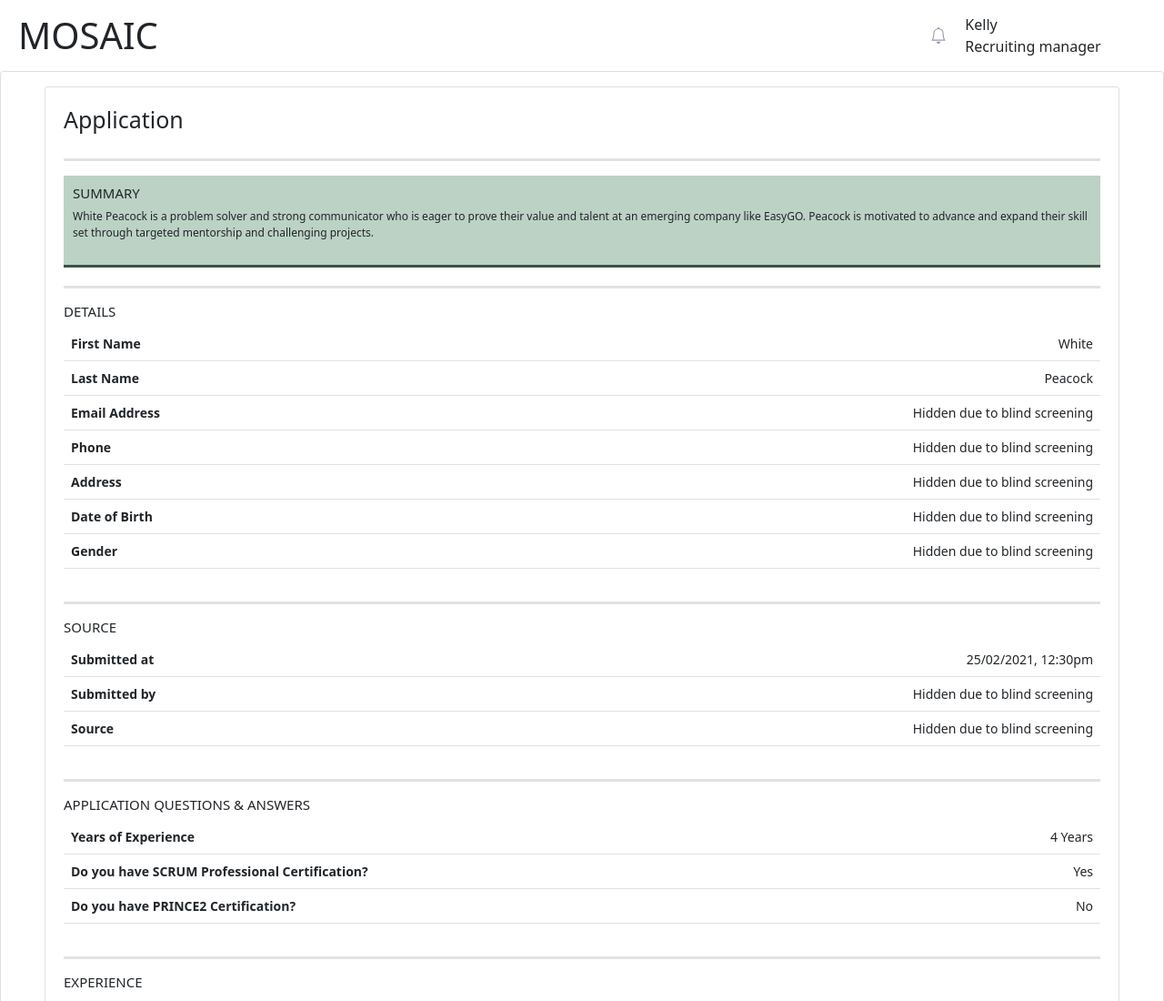
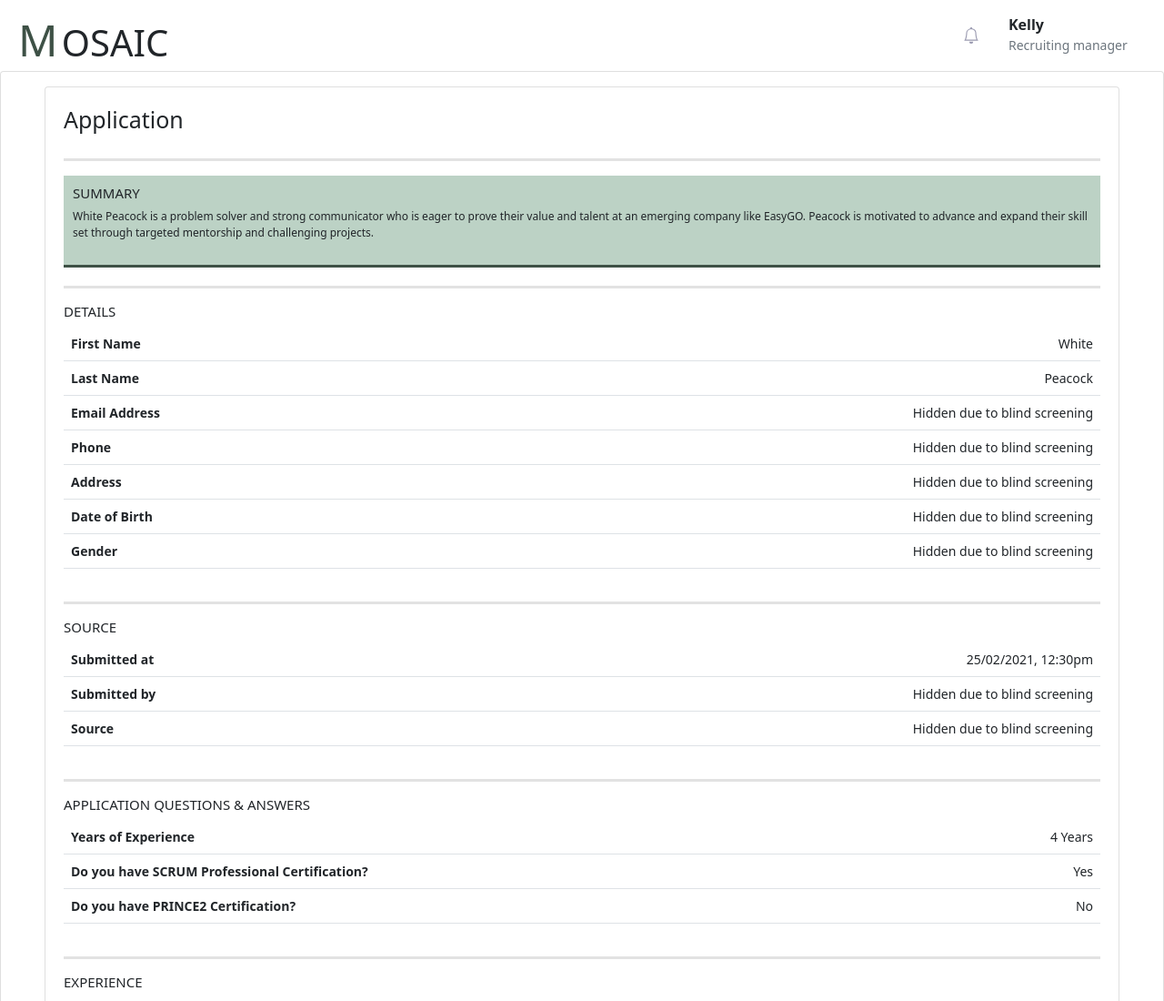
Before and after one commit to HFG-2022/Mosaic, a plain HTML site: page applicantView.html in a window 1280 px wide. Shown: the top 1100 px of the page at 91% size. Drawn offline with nearby package versions, Linux system fonts and the light colour scheme.

Commit message:
Fix header and footer's UI

```diff
--- a/applicantView.html
+++ b/applicantView.html
@@ -13,19 +13,20 @@
   <div id="intro-section">
     <div class="row">
         <div class="col big-box">
-                <p class="display-6">MOSAIC</p>
+            <span class="display-5" style="color: #3E5146;">M</span>
+            <span class="display-6">OSAIC</span>
         </div>
         <div class="col-1 bell-icon">
             <svg xmlns="http://www.w3.org/2000/svg" width="18" height="18" fill="#9A9AB0" class="bi bi-bell" viewBox="0 0 16 16">
                 <path d="M8 16a2 2 0 0 0 2-2H6a2 2 0 0 0 2 2zM8 1.918l-.797.161A4.002 4.002 0 0 0 4 6c0 .628-.134 2.197-.459 3.742-.16.767-.376 1.566-.663 2.258h10.244c-.287-.692-.502-1.49-.663-2.258C12.134 8.197 12 6.628 12 6a4.002 4.002 0 0 0-3.203-3.92L8 1.917zM14.22 12c.223.447.481.801.78 1H1c.299-.199.557-.553.78-1C2.68 10.2 3 6.88 3 6c0-2.42 1.72-4.44 4.005-4.901a1 1 0 1 1 1.99 0A5.002 5.002 0 0 1 13 6c0 .88.32 4.2 1.22 6z"/>
             </svg>
         </div>
-            <div class="col-2">
+        <div class="col-2" style="width: 175px">
             <div class="row">
-                    Kelly
+                <strong >Kelly</strong>
             </div>
             <div class="row">
-                    Recruiting manager
+                <small class="text-muted">Recruiting manager</small>
             </div>
         </div>
       </div>
```
Also changed, not shown: jdc_page.html (+4 -4 lines). Lines whose indentation alone changed are shown as unchanged.
